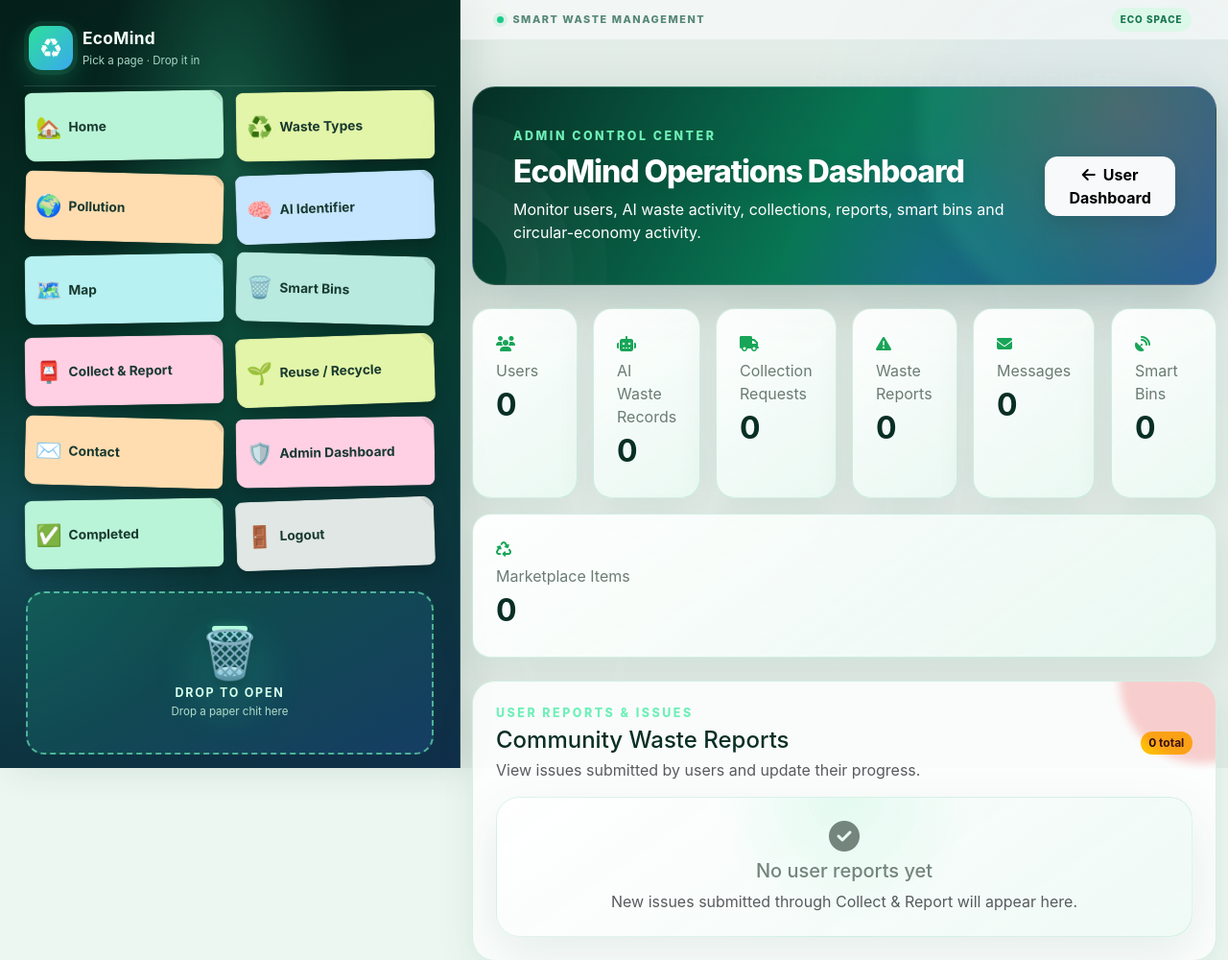
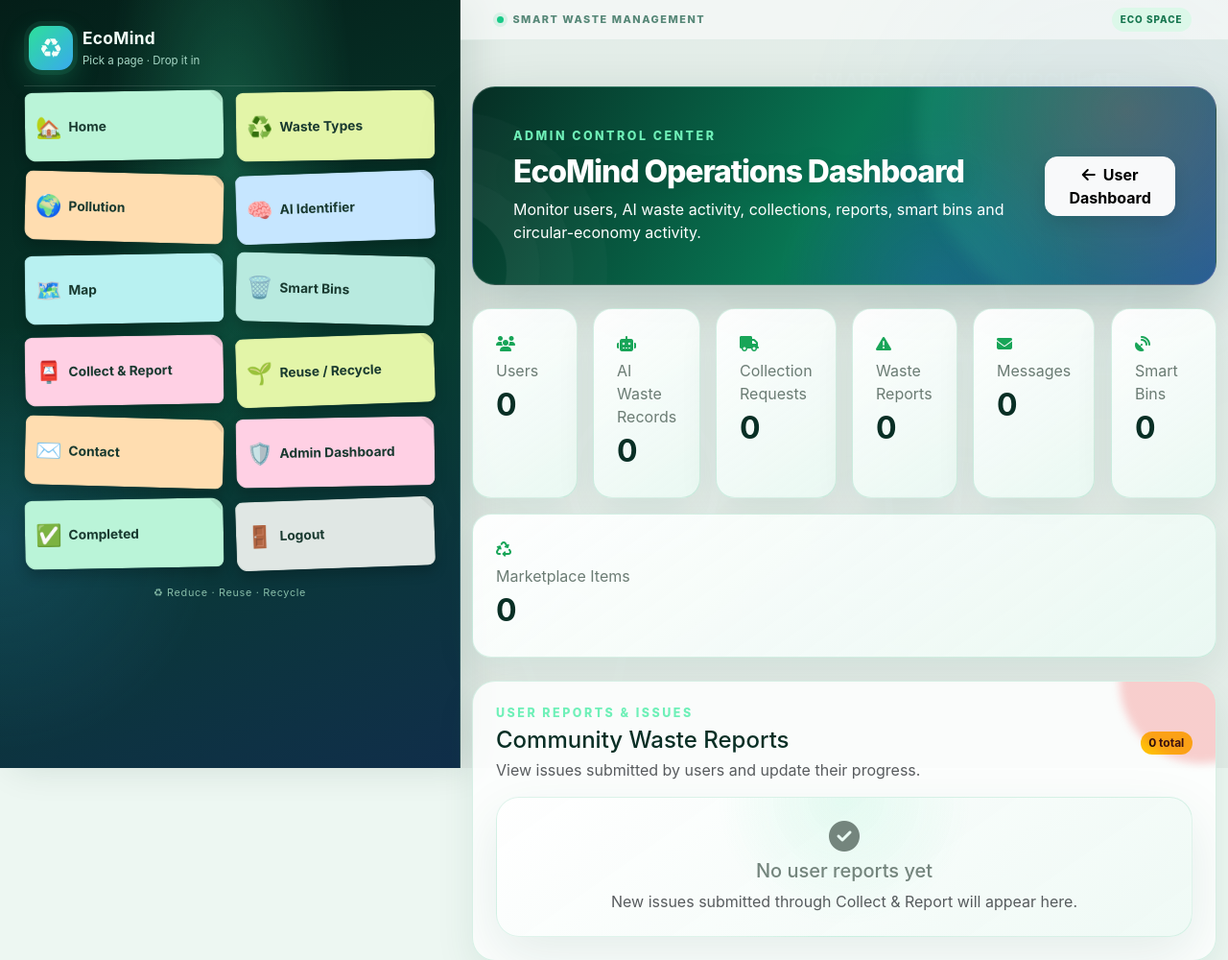
Before and after one commit to Joshna0307/smart-waste-management, a Flask app: page /admin in a window 1280 px wide. Shown: the top 1000 px of the page at 96% size. Run offline with Flask 3, Linux system fonts and the light colour scheme; the visitor is signed in with stand-in values (Sample User, id 1); data that the repository does not hold is empty.

Commit message:
Remove bin drop animation and restore normal page links

```diff
--- a/templates/base.html
+++ b/templates/base.html
@@ -12,22 +12,19 @@
   <aside class="eco-picker" aria-label="Paper chit page navigation">
     <div class="picker-brand"><span class="picker-logo">♻</span><div><strong>EcoMind</strong><small>Pick a page · Drop it in</small></div></div>
     <div class="paper-stack" id="paperStack">
-      <a class="paper-chit paper-mint" draggable="true" data-url="{{url_for('index')}}" href="{{url_for('index')}}"><span>🏡</span> Home</a>
-      {% if current_user and not session.get('is_admin') %}<a class="paper-chit paper-blue" draggable="true" data-url="{{url_for('dashboard')}}" href="{{url_for('dashboard')}}"><span>📊</span> Dashboard</a><a class="paper-chit paper-purple" draggable="true" data-url="{{url_for('eco_hub')}}" href="{{url_for('eco_hub')}}"><span>🤖</span> EcoMind AI</a>{% endif %}
-      <a class="paper-chit paper-lime" draggable="true" data-url="{{url_for('waste_types')}}" href="{{url_for('waste_types')}}"><span>♻️</span> Waste Types</a>
-      <a class="paper-chit paper-orange" draggable="true" data-url="{{url_for('pollution')}}" href="{{url_for('pollution')}}"><span>🌍</span> Pollution</a>
-      <a class="paper-chit paper-blue" draggable="true" data-url="{{url_for('ai_identifier')}}" href="{{url_for('ai_identifier')}}"><span>🧠</span> AI Identifier</a>
-      <a class="paper-chit paper-cyan" draggable="true" data-url="{{url_for('disposal_map')}}" href="{{url_for('disposal_map')}}"><span>🗺️</span> Map</a>
-      <a class="paper-chit paper-teal" draggable="true" data-url="{{url_for('smart_bins')}}" href="{{url_for('smart_bins')}}"><span>🗑️</span> Smart Bins</a>
-      <a class="paper-chit paper-pink" draggable="true" data-url="{{url_for('collect_report')}}" href="{{url_for('collect_report')}}"><span>📮</span> Collect & Report</a>
-      <a class="paper-chit paper-lime" draggable="true" data-url="{{url_for('recycle')}}" href="{{url_for('recycle')}}"><span>🌱</span> Reuse / Recycle</a>
-      {% if current_user %}<a class="paper-chit paper-purple" draggable="true" data-url="{{url_for('marketplace')}}" href="{{url_for('marketplace')}}"><span>🛍️</span> Marketplace</a><a class="paper-chit paper-blue" draggable="true" data-url="{{url_for('notifications')}}" href="{{url_for('notifications')}}"><span>🔔</span> Notifications</a><a class="paper-chit paper-teal" draggable="true" data-url="{{url_for('profile')}}" href="{{url_for('profile')}}"><span>👤</span> Profile</a>{% endif %}
-      <a class="paper-chit paper-orange" draggable="true" data-url="{{url_for('contact')}}" href="{{url_for('contact')}}"><span>✉️</span> Contact</a>
-      {% if session.get('is_admin') %}<a class="paper-chit paper-pink" draggable="true" data-url="{{url_for('admin')}}" href="{{url_for('admin')}}"><span>🛡️</span> Admin Dashboard</a><a class="paper-chit paper-mint" draggable="true" data-url="{{url_for('admin')}}#completed" href="{{url_for('admin')}}#completed"><span>✅</span> Completed</a>{% endif %}
-      {% if current_user or session.get('is_admin') %}<a class="paper-chit paper-gray" draggable="true" data-url="{{url_for('logout')}}" href="{{url_for('logout')}}"><span>🚪</span> Logout</a>{% else %}<a class="paper-chit paper-blue" draggable="true" data-url="{{url_for('login')}}" href="{{url_for('login')}}"><span>🔑</span> User Login</a><a class="paper-chit paper-pink" draggable="true" data-url="{{url_for('admin_login')}}" href="{{url_for('admin_login')}}"><span>🛡️</span> Admin Login</a>{% endif %}
-    </div>
-    <div class="bin-dropzone" id="binDropzone" tabindex="0" role="button" aria-label="Drop a page paper into the dustbin to open it">
-      <div class="bin-glow"></div><div class="dustbin-lid"></div><div class="dustbin-icon">🗑️</div><strong>DROP TO OPEN</strong><small>Drop a paper chit here</small>
+      <a class="paper-chit paper-mint" data-url="{{url_for('index')}}" href="{{url_for('index')}}"><span>🏡</span> Home</a>
+      {% if current_user and not session.get('is_admin') %}<a class="paper-chit paper-blue" data-url="{{url_for('dashboard')}}" href="{{url_for('dashboard')}}"><span>📊</span> Dashboard</a><a class="paper-chit paper-purple" data-url="{{url_for('eco_hub')}}" href="{{url_for('eco_hub')}}"><span>🤖</span> EcoMind AI</a>{% endif %}
+      <a class="paper-chit paper-lime" data-url="{{url_for('waste_types')}}" href="{{url_for('waste_types')}}"><span>♻️</span> Waste Types</a>
+      <a class="paper-chit paper-orange" data-url="{{url_for('pollution')}}" href="{{url_for('pollution')}}"><span>🌍</span> Pollution</a>
+      <a class="paper-chit paper-blue" data-url="{{url_for('ai_identifier')}}" href="{{url_for('ai_identifier')}}"><span>🧠</span> AI Identifier</a>
+      <a class="paper-chit paper-cyan" data-url="{{url_for('disposal_map')}}" href="{{url_for('disposal_map')}}"><span>🗺️</span> Map</a>
+      <a class="paper-chit paper-teal" data-url="{{url_for('smart_bins')}}" href="{{url_for('smart_bins')}}"><span>🗑️</span> Smart Bins</a>
+      <a class="paper-chit paper-pink" data-url="{{url_for('collect_report')}}" href="{{url_for('collect_report')}}"><span>📮</span> Collect & Report</a>
+      <a class="paper-chit paper-lime" data-url="{{url_for('recycle')}}" href="{{url_for('recycle')}}"><span>🌱</span> Reuse / Recycle</a>
+      {% if current_user %}<a class="paper-chit paper-purple" data-url="{{url_for('marketplace')}}" href="{{url_for('marketplace')}}"><span>🛍️</span> Marketplace</a><a class="paper-chit paper-blue" data-url="{{url_for('notifications')}}" href="{{url_for('notifications')}}"><span>🔔</span> Notifications</a><a class="paper-chit paper-teal" data-url="{{url_for('profile')}}" href="{{url_for('profile')}}"><span>👤</span> Profile</a>{% endif %}
+      <a class="paper-chit paper-orange" data-url="{{url_for('contact')}}" href="{{url_for('contact')}}"><span>✉️</span> Contact</a>
+      {% if session.get('is_admin') %}<a class="paper-chit paper-pink" data-url="{{url_for('admin')}}" href="{{url_for('admin')}}"><span>🛡️</span> Admin Dashboard</a><a class="paper-chit paper-mint" data-url="{{url_for('admin')}}#completed" href="{{url_for('admin')}}#completed"><span>✅</span> Completed</a>{% endif %}
+      {% if current_user or session.get('is_admin') %}<a class="paper-chit paper-gray" data-url="{{url_for('logout')}}" href="{{url_for('logout')}}"><span>🚪</span> Logout</a>{% else %}<a class="paper-chit paper-blue" data-url="{{url_for('login')}}" href="{{url_for('login')}}"><span>🔑</span> User Login</a><a class="paper-chit paper-pink" data-url="{{url_for('admin_login')}}" href="{{url_for('admin_login')}}"><span>🛡️</span> Admin Login</a>{% endif %}
     </div>
     <div class="picker-footer">♻ Reduce · Reuse · Recycle</div>
   </aside>
@@ -41,56 +38,6 @@
 </div>
 <script src="https://cdn.jsdelivr.net/npm/bootstrap@5.3.3/dist/js/bootstrap.bundle.min.js"></script>
 <script src="{{url_for('static',filename='js/main.js')}}"></script>
-<script>
-(()=> {
- const stack=document.getElementById('paperStack'), bin=document.getElementById('binDropzone');
- if(!stack||!bin)return;
- let selectedUrl='';
- function animateDrop(url, chit){
-   selectedUrl=url;
-   bin.classList.add('bin-ready');
-   if(chit){
-     const from=chit.getBoundingClientRect(), to=bin.getBoundingClientRect();
-     const flyer=chit.cloneNode(true);
-     flyer.removeAttribute('href');
-     flyer.removeAttribute('draggable');
-     flyer.style.position='fixed';
-     flyer.style.zIndex='99999';
-     flyer.style.left=from.left+'px';
-     flyer.style.top=from.top+'px';
-     flyer.style.width=from.width+'px';
-     flyer.style.height=from.height+'px';
-     flyer.style.margin='0';
-     flyer.style.pointerEvents='none';
-     flyer.style.transition='left .65s cubic-bezier(.2,.75,.25,1),top .65s cubic-bezier(.2,.75,.25,1),width .65s ease,height .65s ease,opacity .65s ease,transform .65s ease';
-     flyer.style.transform='rotate(0deg) scale(1)';
-     flyer.style.opacity='1';
-     flyer.style.boxSizing='border-box';
-     document.body.appendChild(flyer);
-     chit.style.visibility='hidden';
-     requestAnimationFrame(()=>requestAnimationFrame(()=>{
-       flyer.style.left=(to.left+to.width/2-6)+'px';
-       flyer.style.top=(to.top+to.height/2-6)+'px';
-       flyer.style.width='12px';
-       flyer.style.height='12px';
-       flyer.style.opacity='0';
-       flyer.style.transform='rotate(360deg) scale(.15)';
-     }));
-     setTimeout(()=>{flyer.remove();window.location.href=url;},680);
-   } else {
-     setTimeout(()=>{window.location.href=url;},680);
-   }
- }
- stack.querySelectorAll('.paper-chit').forEach(chit=>{
-   chit.addEventListener('dragstart',e=>{selectedUrl=chit.dataset.url||chit.href;chit.classList.add('is-dragging');e.dataTransfer.setData('text/plain',selectedUrl);e.dataTransfer.effectAllowed='move';});
-   chit.addEventListener('dragend',()=>chit.classList.remove('is-dragging'));
-   chit.addEventListener('click',e=>{if(e.ctrlKey||e.metaKey)return;e.preventDefault();selectedUrl=chit.dataset.url||chit.href;animateDrop(selectedUrl,chit);});
- });
- bin.addEventListener('dragover',e=>{e.preventDefault();bin.classList.add('bin-hover');e.dataTransfer.dropEffect='move';});
- bin.addEventListener('dragleave',()=>bin.classList.remove('bin-hover'));
- bin.addEventListener('drop',e=>{e.preventDefault();bin.classList.remove('bin-hover');const url=e.dataTransfer.getData('text/plain')||selectedUrl;if(url){animateDrop(url,stack.querySelector('.is-dragging'));}});
- bin.addEventListener('keydown',e=>{if((e.key==='Enter'||e.key===' ')&&selectedUrl){e.preventDefault();animateDrop(selectedUrl,null);}});
-})();
-</script>
+
 {% block scripts %}{% endblock %}
 </body></html>
```
